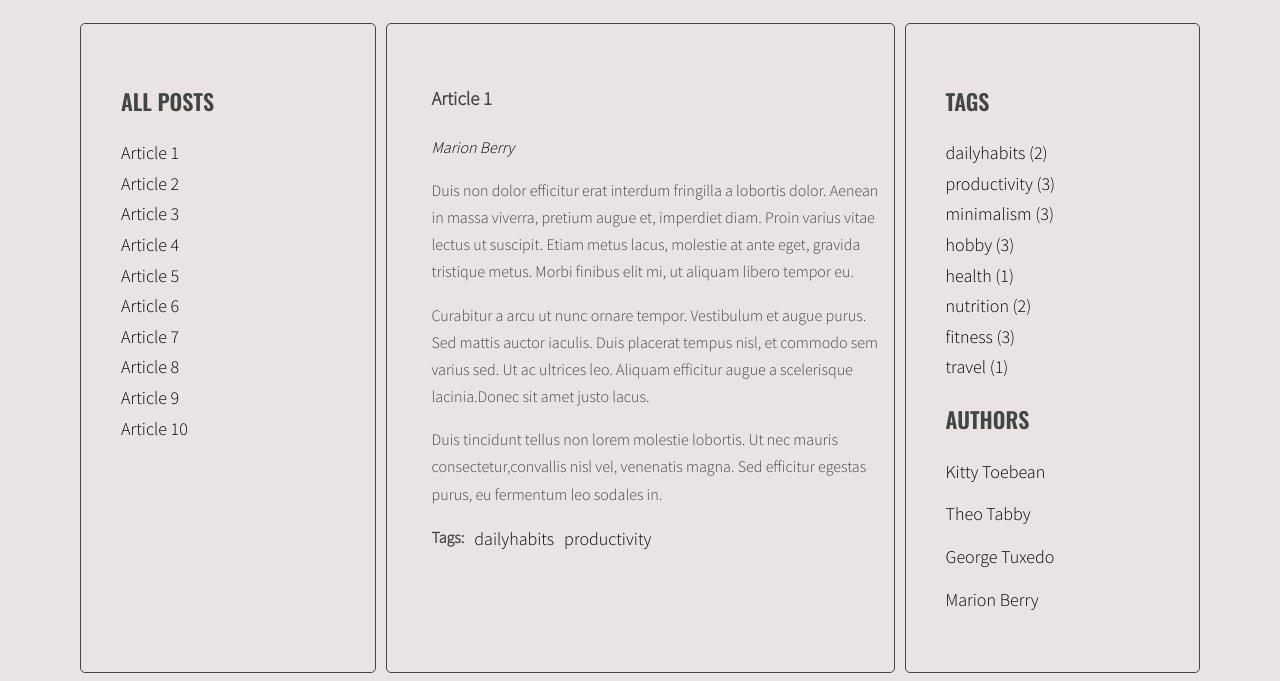
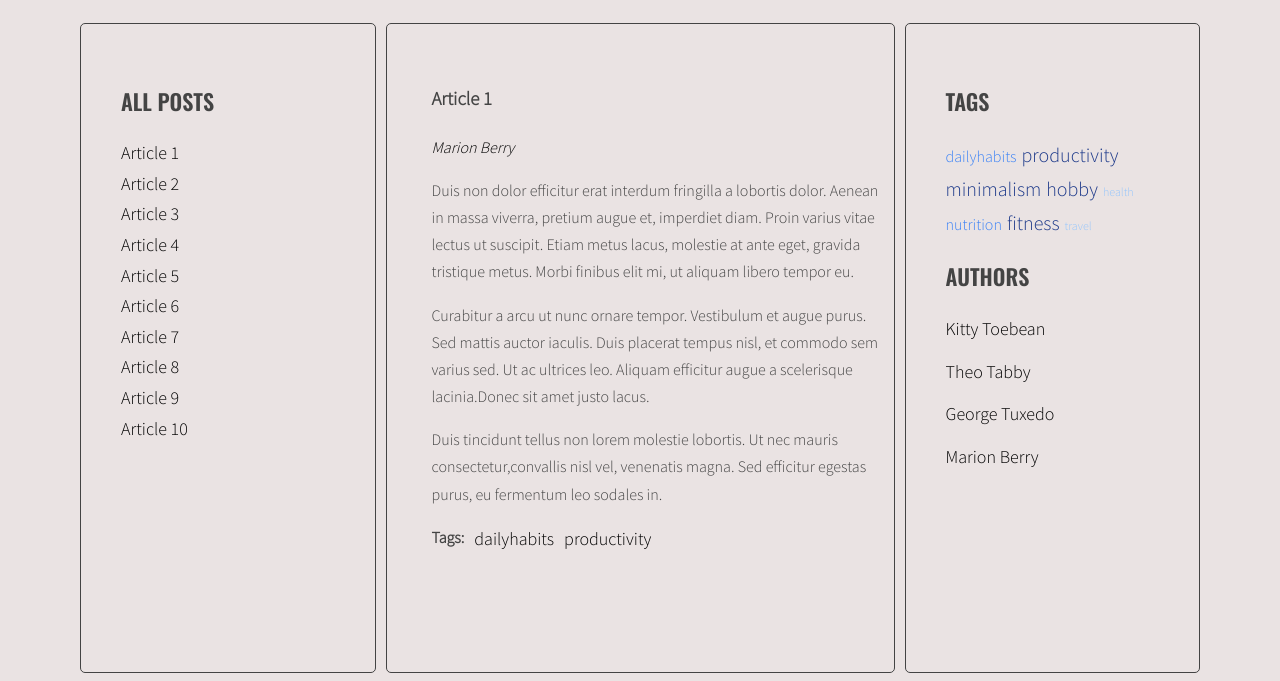
Before and after one commit to PaulinaP20/javascript-blog, a website: page index.html in a window 1280 px wide. Shown: the part 220-901 px from the top of the page. Drawn offline with nearby package versions, Linux system fonts and the light colour scheme.

Commit message:
add cloud of tags

```diff
--- a/js/script.js
+++ b/js/script.js
@@ -44,7 +44,10 @@ const optArticleSelector = '.post',
   optTitleListSelector = '.titles',
   optArticleTagsSelector='.post-tags .list',
   optArticleAuthorSelector='.post-author',
-  optTagsListSelector='.tags.list';
+  optTagsListSelector='.tags.list',
+  optCloudClassCount=5,
+  optCloudClassPrefix='tag-size-';
+
 
 function generateTitleLinks(customSelector='') {
   console.log('the function generateTitleLinks has been called');
@@ -102,6 +105,16 @@ function calculateTagsParams(tags){
     }
   }
   return params;
+}
+
+function calculateTagClass(count, params) {
+  const normalizedCount=count-params.min;
+  const normalizedMax = params.max-params.min;
+  const percentage =normalizedCount/normalizedMax;
+  const classNumber= Math.floor(percentage*(optCloudClassCount-1)+1);
+
+  return optCloudClassPrefix+ classNumber;
+
 }
 
 function generateTags(){
@@ -163,7 +176,10 @@ function generateTags(){
   /*[NEW] START LOOP:for each tag in allTags */
   for (let tag in allTags) {
     /*[NEW] generate code of a link and add it to allTagsHTML */
-    allTagsHTML+=`<li><a class="" href="#tag-${tag}">${tag} (${allTags[tag]})</a></li>`;
+    const tagLinkHTML=calculateTagClass(allTags[tag],tagsParams);
+    console.log('tagLinkHTML: ', tagLinkHTML);
+
+    allTagsHTML+=`<li><a class="${tagLinkHTML}" href="#tag-${tag}">${tag}</a></li>`;
   }
   /*[NEW] END LOOP: for each tag in allTags */
   tagList.innerHTML=allTagsHTML;
--- a/sass/style.scss
+++ b/sass/style.scss
@@ -141,3 +141,34 @@ body {
     margin: 0 10px 0 0;
   }
 }
+
+/* Tags */
+
+.tags li {
+  display:inline-block;
+  margin-right:5px;
+
+  .tag-size-1 {
+    font-size:12px;
+    color: #93c5fd;
+  }
+  .tag-size-2 {
+    font-size:14px;
+    color:#60a5fa;
+  }
+  .tag-size-3 {
+    font-size: 16px;
+    color:#3b82f6;
+  }
+  .tag.size-4 {
+    font-size:18px;
+    color:#2563eb;
+  }
+  .tag-size-5 {
+    font-size:20px;
+    color:#1e3a8a;
+  }
+
+
+
+}
```
Also changed, not shown: css/style.css, 1 other file.
